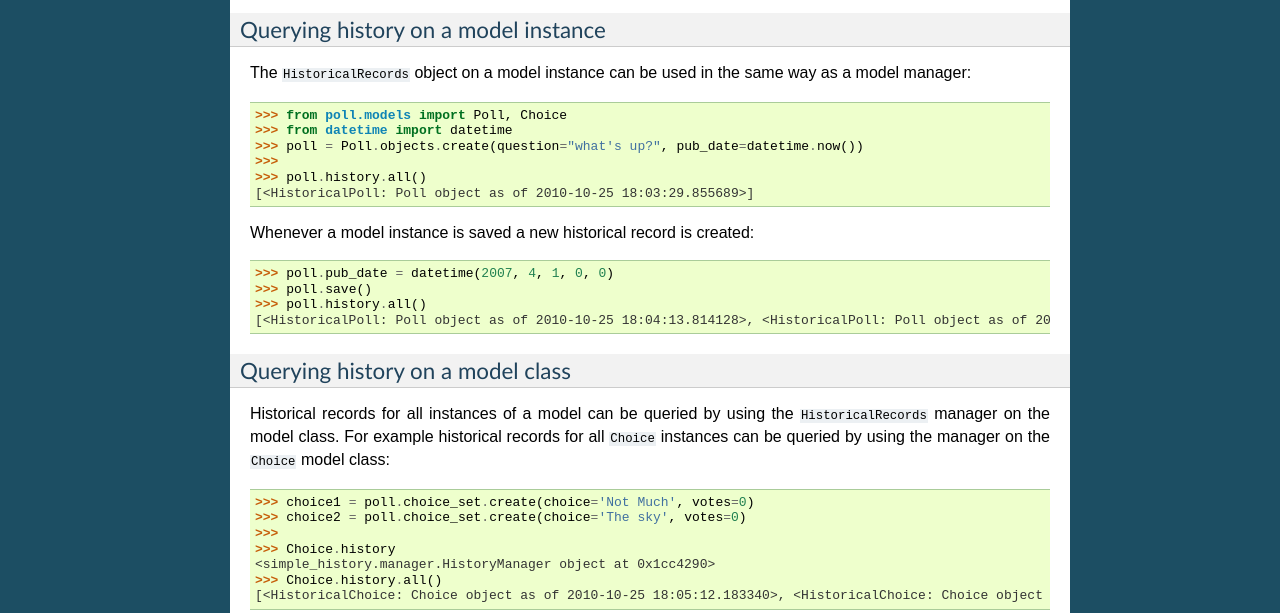
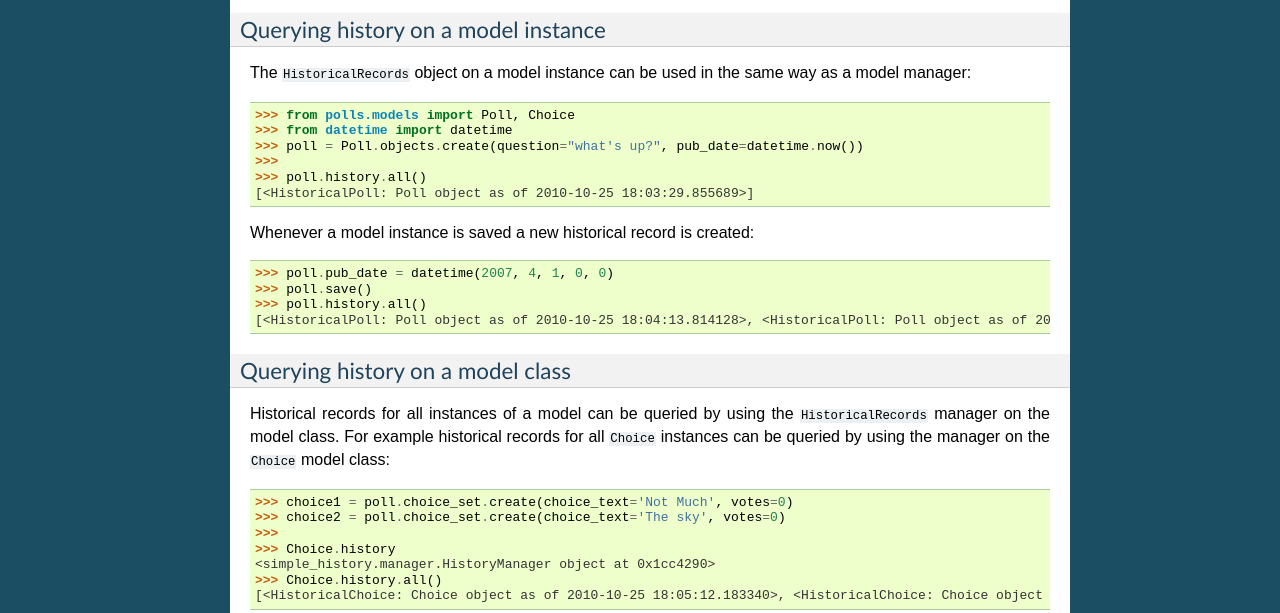
Before and after one commit to jazzband/django-simple-history, a Sphinx documentation site: the page built from docs/usage.rst, in a window 1280 px wide. Shown: the part 1055-1668 px from the top of the page. Built offline with Sphinx 7.4.7, drawn with Linux system fonts in a browser that asks for light colours.

Commit message:
Update usage.rst
Changed a couple of small typos in usage.
1. polls need to be imported, currently poll (which doesn't exist)
2. choice is not a valid model field, it should be choice_text

```diff
--- a/docs/usage.rst
+++ b/docs/usage.rst
@@ -79,7 +79,7 @@
 
 .. code-block:: pycon
 
-    >>> from poll.models import Poll, Choice
+    >>> from polls.models import Poll, Choice
     >>> from datetime import datetime
     >>> poll = Poll.objects.create(question="what's up?", pub_date=datetime.now())
     >>>
@@ -105,8 +105,8 @@
 
 .. code-block:: pycon
 
-    >>> choice1 = poll.choice_set.create(choice='Not Much', votes=0)
-    >>> choice2 = poll.choice_set.create(choice='The sky', votes=0)
+    >>> choice1 = poll.choice_set.create(choice_text='Not Much', votes=0)
+    >>> choice2 = poll.choice_set.create(choice_text='The sky', votes=0)
     >>>
     >>> Choice.history
     <simple_history.manager.HistoryManager object at 0x1cc4290>
```
